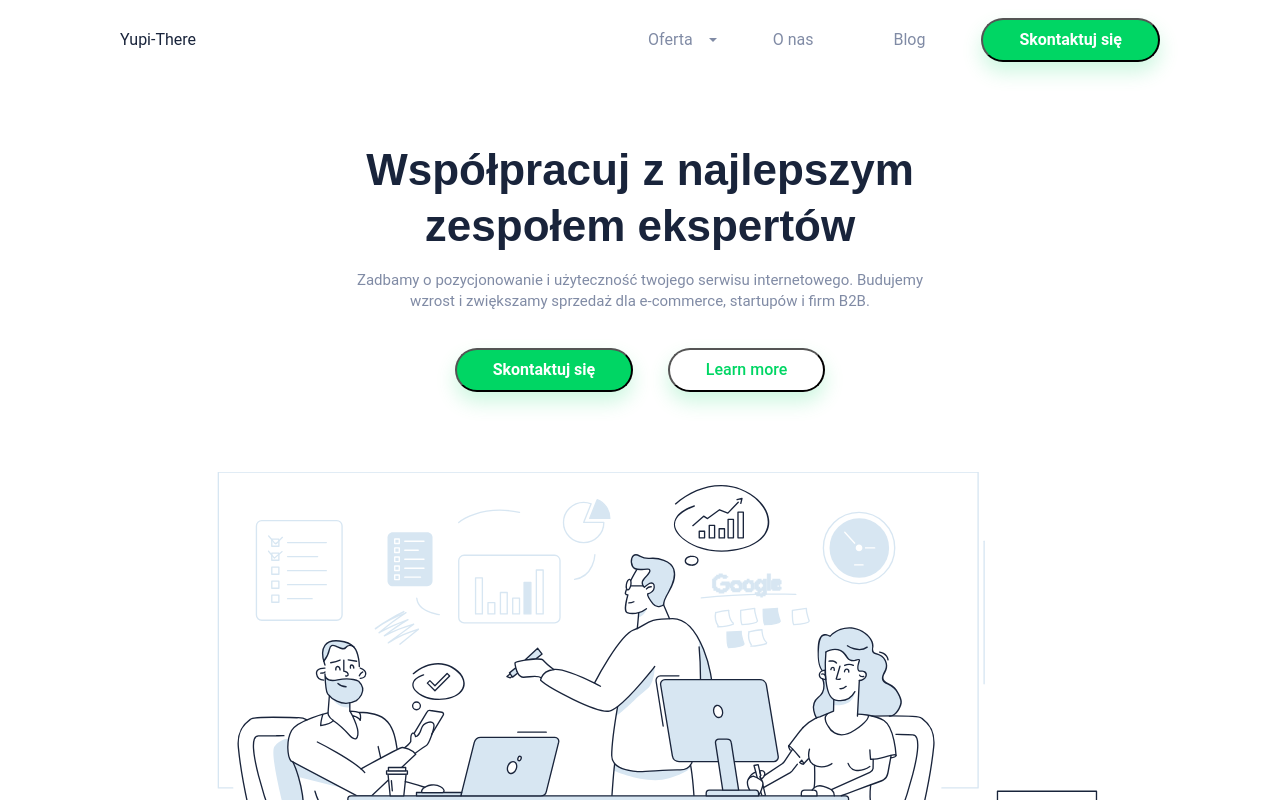
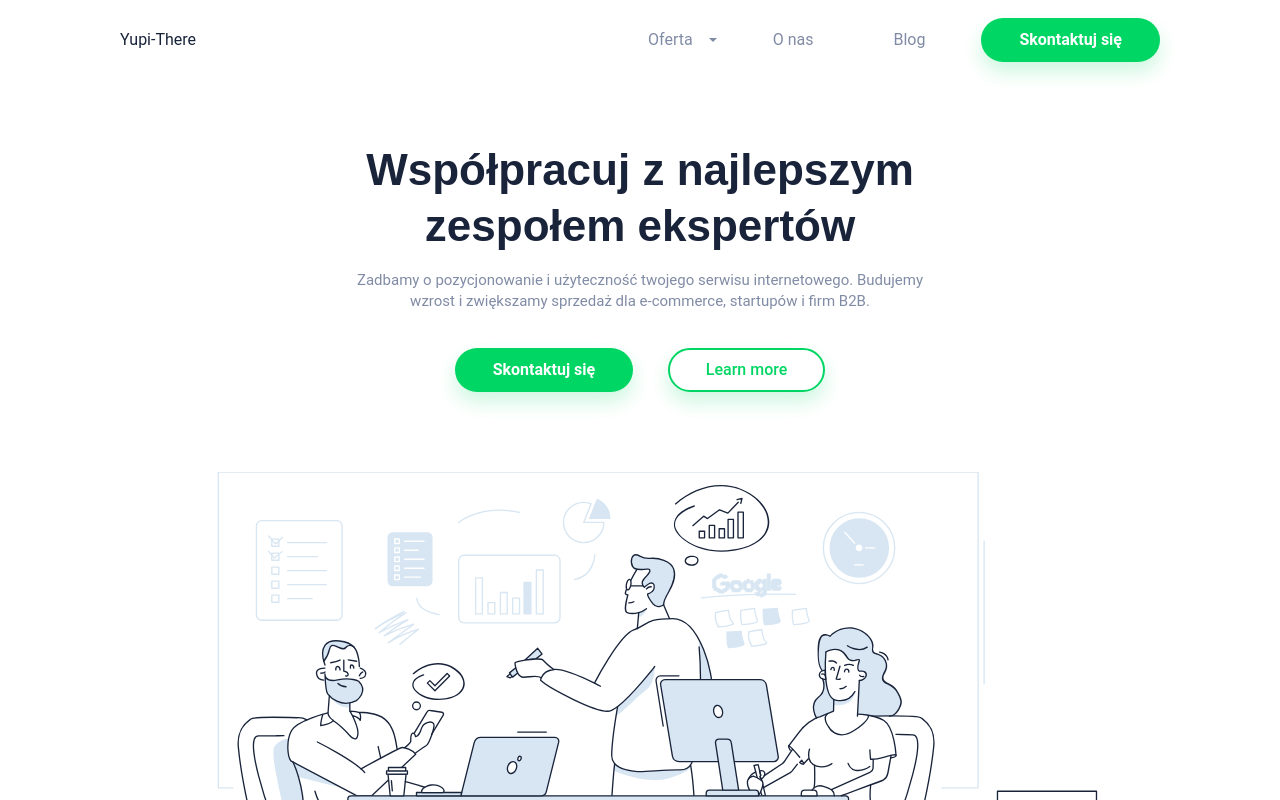
Before and after one commit to m-heyda/yupi-there, a React (Create React App) app: page / in a window 1280 px wide. Shown: the top 800 px of the page. Built offline with nearby package versions, Linux system fonts and the light colour scheme; what webfontloader would draw is missing.

Commit message:
Button fix

```diff
--- a/src/components/Button/index.js
+++ b/src/components/Button/index.js
@@ -71,7 +71,7 @@ const Button = ({
     font-family: inherit;
     background: ${({ isSecondary }) =>
       isSecondary ? 'transparent' : colors.lightGreen};
-    border: ${BORDER_THICKNESS} solid
+    border: ${rem(BORDER_THICKNESS)} solid
       ${({ isSecondary }) => (isSecondary ? colors.lightGreen : 'transparent')};
     border-radius: ${rem(BORDER_RADIUS)};
     box-shadow: 0 10px 20px 0 ${rgba(colors.lightGreen, 0.2)};
```
